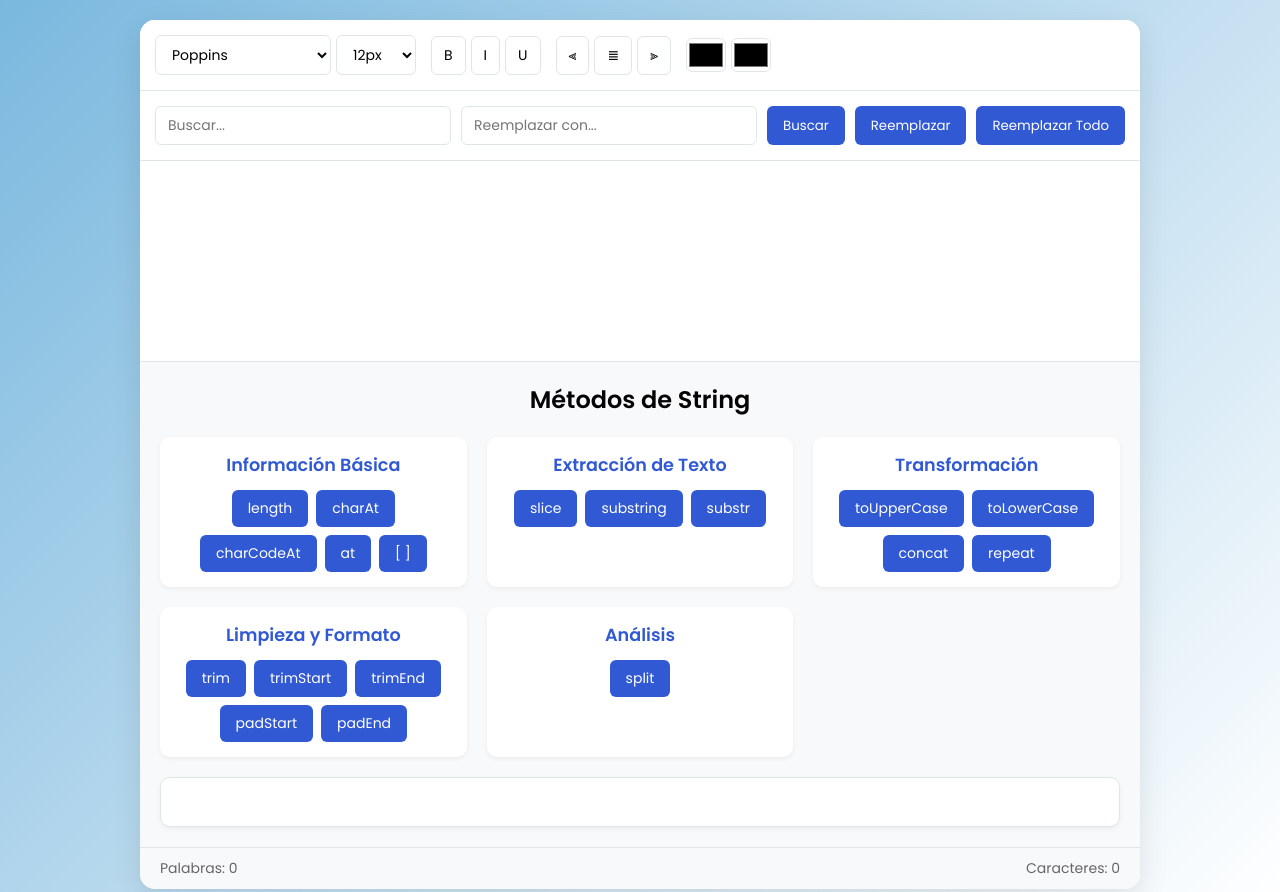
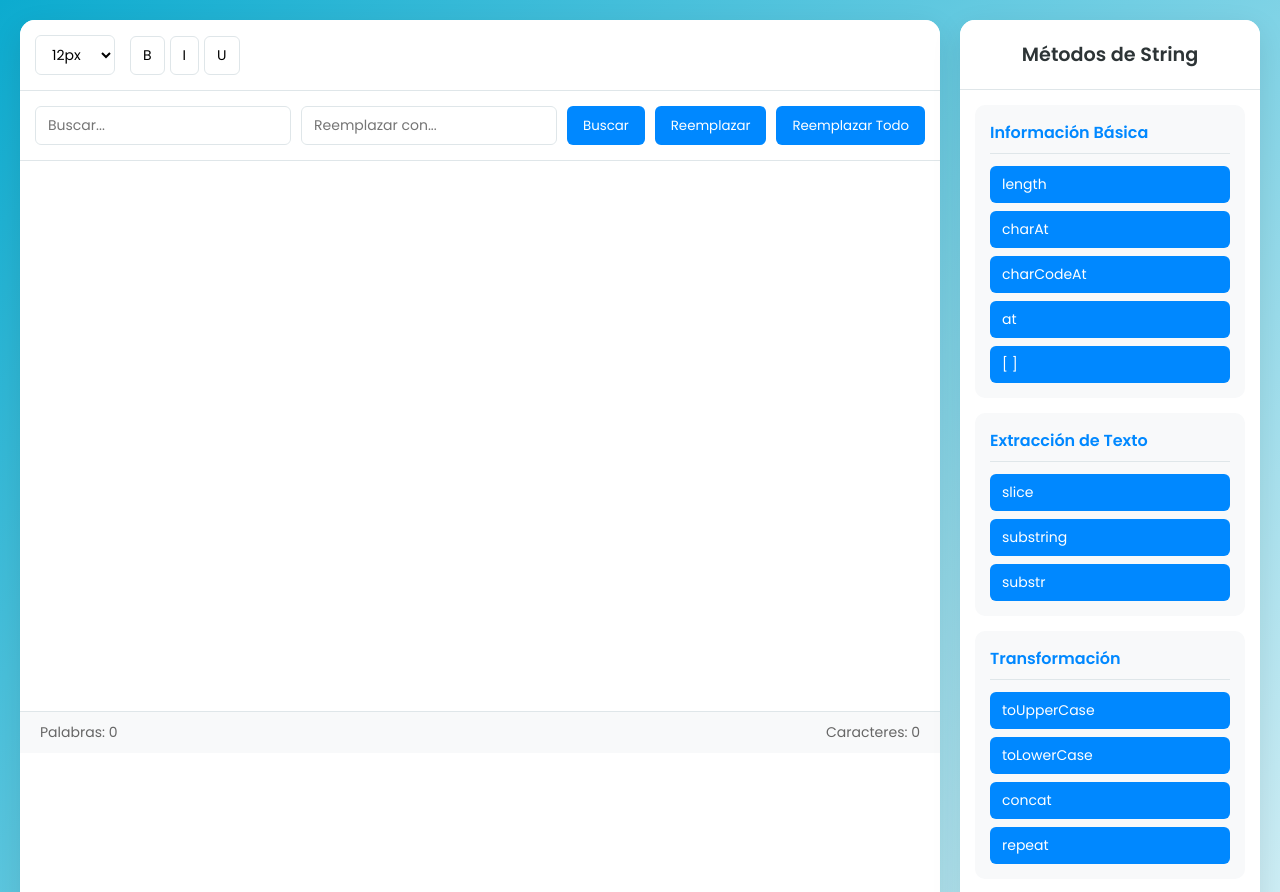
Before and after one commit to Infernus10/EditorT, a plain HTML site: page index.html in a window 1280 px wide. Shown: the top 892 px of the page. Drawn offline with Linux system fonts and the light colour scheme.

Commit message:
Modificar metodos

```diff
--- a/index.html
+++ b/index.html
@@ -3,7 +3,7 @@
 <head>
     <meta charset="UTF-8">
     <meta name="viewport" content="width=device-width, initial-scale=1.0">
-    <title>Editor de texto Bruno y Emiliano</title>
+    <title>Editor de texto Bruno Y Emiliano</title>
     <link rel="stylesheet" href="style.css">
     <link rel="preconnect" href="https://fonts.googleapis.com">
     <link rel="preconnect" href="https://fonts.gstatic.com" crossorigin>
@@ -14,13 +14,7 @@
         <div class="editor-container">
             <div class="toolbar">
                 <div class="toolbar-group">
-                    <select id="fontFamily" class="toolbar-button">
-                        <option value="Poppins">Poppins</option>
-                        <option value="Arial">Arial</option>
-                        <option value="Times New Roman">Times New Roman</option>
-                        <option value="Courier New">Courier New</option>
-                        <option value="Georgia">Georgia</option>
-                    </select>
+
                     <select id="fontSize" class="toolbar-button">
                         <option value="1">12px</option>
                         <option value="2">14px</option>
@@ -36,15 +30,7 @@
                     <button onclick="document.execCommand('italic')" class="toolbar-button">I</button>
                     <button onclick="document.execCommand('underline')" class="toolbar-button">U</button>
                 </div>
-                <div class="toolbar-group">
-                    <button onclick="document.execCommand('justifyLeft')" class="toolbar-button">⫷</button>
-                    <button onclick="document.execCommand('justifyCenter')" class="toolbar-button">≣</button>
-                    <button onclick="document.execCommand('justifyRight')" class="toolbar-button">⫸</button>
-                </div>
-                <div class="toolbar-group">
-                    <input type="color" id="textColor" class="toolbar-button color-picker" onchange="changeTextColor(this.value)">
-                    <input type="color" id="bgColor" class="toolbar-button color-picker" onchange="changeBackgroundColor(this.value)">
-                </div>
+
             </div>
             <div class="search-bar">
                 <input type="text" id="searchInput" placeholder="Buscar..." class="search-input">
@@ -54,6 +40,12 @@
                 <button onclick="replaceAllText()" class="search-button">Reemplazar Todo</button>
             </div>
             <div id="editor" contenteditable="true" class="editor"></div>
+            <div class="status-bar">
+                <span id="wordCount">Palabras: 0</span>
+                <span id="charCount">Caracteres: 0</span>
+            </div>
+        </div>
+
         <div class="string-methods">
             <h3>Métodos de String</h3>
             <div class="methods-container">
@@ -100,12 +92,7 @@
                         <button onclick="showSplit()" class="method-button">split</button>
                     </div>
                 </div>
-                </div>
                 <div id="methodResult" class="method-result"></div>
-            </div>
-            <div class="status-bar">
-                <span id="wordCount">Palabras: 0</span>
-                <span id="charCount">Caracteres: 0</span>
             </div>
         </div>
     </div>
--- a/style.css
+++ b/style.css
@@ -1,8 +1,8 @@
 :root {
-    --primary-color: #3159d4;
+    --primary-color: #0088ff;
     --secondary-color: #a29bfe;
     --background-color: #ffffff;
-    --text-color: #040404;
+    --text-color: #2d3436;
     --border-color: #dfe6e9;
     --toolbar-hover: #f1f2f6;
 }
@@ -15,7 +15,7 @@
 }
 
 body {
-    background: linear-gradient(135deg, #7ab8de 0%, #ffffff 100%);
+    background: linear-gradient(135deg, #0cabcf 0%, #ffffff 100%);
     min-height: 100vh;
     display: flex;
     justify-content: center;
@@ -25,8 +25,10 @@ body {
 
 .container {
     width: 100%;
-    max-width: 1000px;
+    max-width: 1400px;
     margin: 0 auto;
+    display: flex;
+    gap: 20px;
 }
 
 .editor-container {
@@ -34,6 +36,7 @@ body {
     border-radius: 15px;
     box-shadow: 0 10px 30px rgba(0, 0, 0, 0.1);
     overflow: hidden;
+    flex: 1;
 }
 
 .toolbar {
@@ -107,7 +110,7 @@ body {
 }
 
 .editor {
-    min-height: 200px;
+    min-height: calc(100vh - 250px);
     padding: 20px;
     outline: none;
     font-size: 16px;
@@ -116,48 +119,55 @@ body {
 }
 
 .string-methods {
-    padding: 20px;
-    border-top: 1px solid var(--border-color);
-    background: #f8f9fa;
+    width: 300px;
+    background: var(--background-color);
+    border-radius: 15px;
+    box-shadow: 0 10px 30px rgba(0, 0, 0, 0.1);
+    overflow: hidden;
+    height: fit-content;
+    position: sticky;
+    top: 20px;
 }
 
 .string-methods h3 {
-    margin-bottom: 20px;
+    padding: 20px;
     color: var(--text-color);
-    font-size: 1.5rem;
+    font-size: 1.2rem;
     text-align: center;
+    border-bottom: 1px solid var(--border-color);
+    background: #fff;
+    margin: 0;
 }
 
 .methods-container {
-    display: grid;
-    grid-template-columns: repeat(auto-fit, minmax(250px, 1fr));
-    gap: 20px;
-    margin-bottom: 20px;
+    padding: 15px;
+    display: flex;
+    flex-direction: column;
+    gap: 15px;
 }
 
 .method-section {
-    background: white;
+    background: #f8f9fa;
     padding: 15px;
     border-radius: 10px;
-    box-shadow: 0 2px 5px rgba(0, 0, 0, 0.05);
 }
 
 .method-section h4 {
     color: var(--primary-color);
     margin-bottom: 12px;
-    font-size: 1.1rem;
-    text-align: center;
+    font-size: 1rem;
+    border-bottom: 1px solid var(--border-color);
+    padding-bottom: 8px;
 }
 
 .method-group {
     display: flex;
+    flex-direction: column;
     gap: 8px;
-    flex-wrap: wrap;
-    justify-content: center;
 }
 
 .method-button {
-    padding: 8px 16px;
+    padding: 8px 12px;
     background: var(--primary-color);
     color: white;
     border: none;
@@ -165,15 +175,16 @@ body {
     cursor: pointer;
     transition: all 0.3s ease;
     font-size: 14px;
+    text-align: left;
 }
 
 .method-button:hover {
     background: var(--secondary-color);
-    transform: translateY(-2px);
+    transform: translateX(5px);
 }
 
 .method-result {
-    margin-top: 20px;
+    margin: 15px;
     padding: 15px;
     background: white;
     border-radius: 10px;
@@ -197,3 +208,30 @@ body {
 .highlight {
     background-color: #ffd700;
 }
+
+@media (max-width: 1024px) {
+    .container {
+        flex-direction: column;
+    }
+
+    .string-methods {
+        width: 100%;
+        position: static;
+    }
+
+    .method-group {
+        flex-direction: row;
+        flex-wrap: wrap;
+        gap: 8px;
+    }
+
+    .method-button {
+        flex: 1;
+        min-width: 120px;
+        text-align: center;
+    }
+
+    .method-button:hover {
+        transform: translateY(-2px);
+    }
+}
```
Lines whose indentation alone changed are shown as unchanged.
